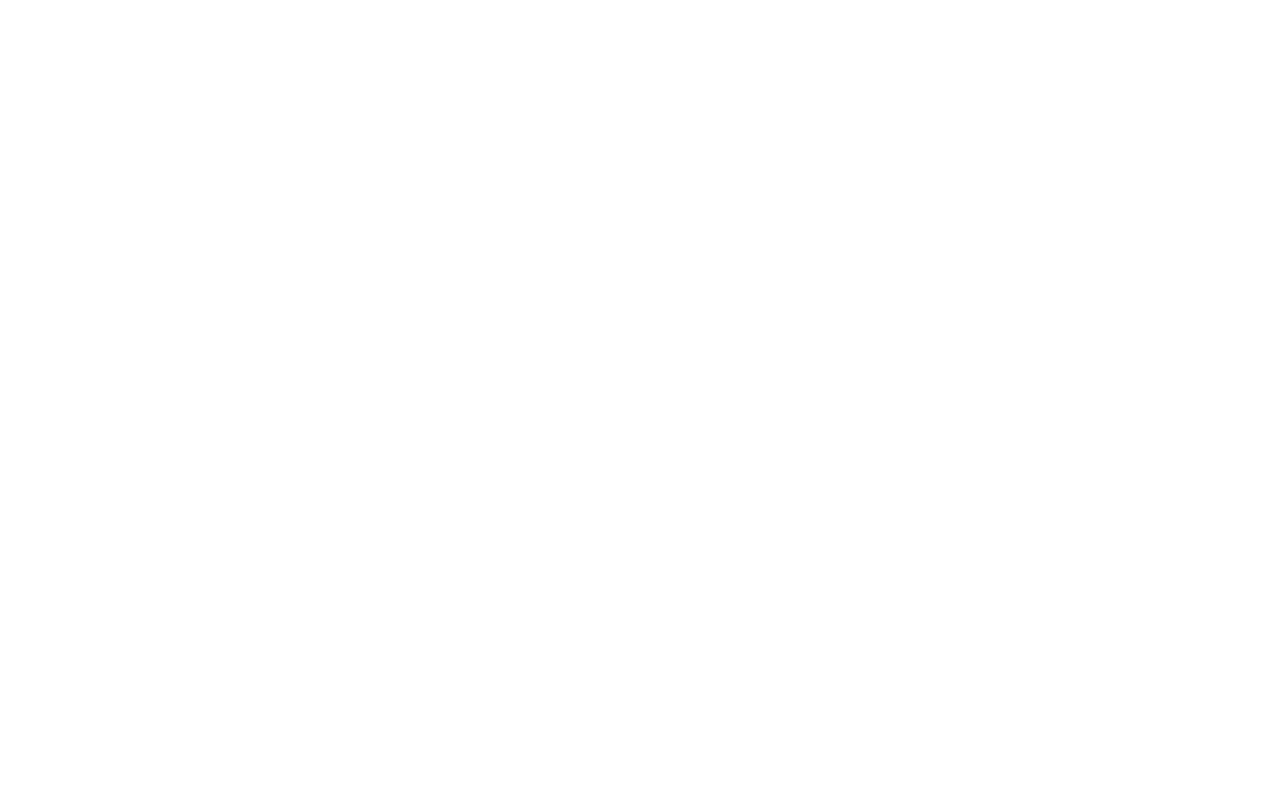
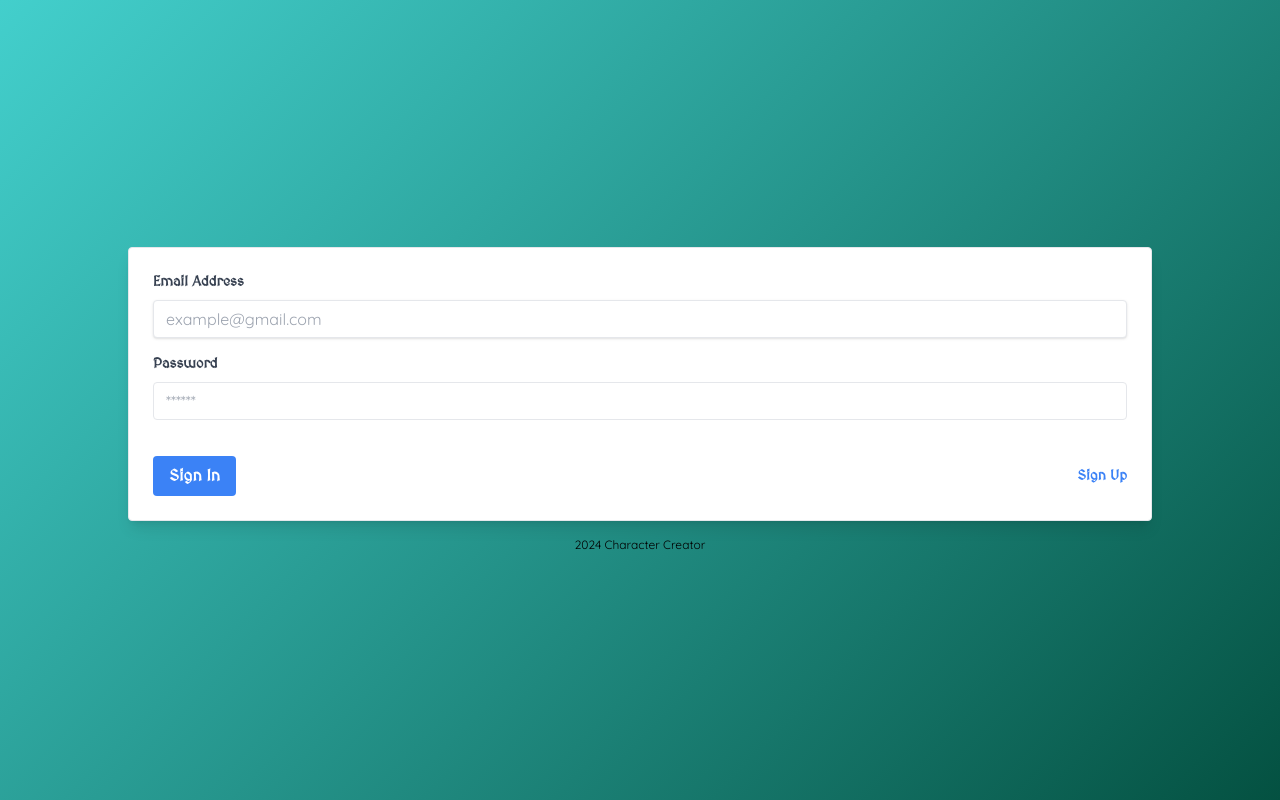
Before and after one commit to Fy50167/character-creator, a React (Vite) app in the folder client/: page /login in a window 1280 px wide. Built offline with nearby package versions, Linux system fonts and the light colour scheme.

Commit message:
login page

```diff
--- a/client/src/App.jsx
+++ b/client/src/App.jsx
@@ -1,3 +1,4 @@
+import { Outlet } from 'react-router-dom';
 import { useState } from 'react';
 
 function App() {
@@ -5,7 +6,7 @@ function App() {
 
     return (
         <>
-            <div>Hello</div>
+            <Outlet />
         </>
     );
 }
--- /dev/null
+++ b/client/src/components/Navigation.jsx
@@ -0,0 +1,20 @@
+import { NavLink } from 'react-router-dom';
+
+export default function Navigation() {
+    return (
+        <>
+            <NavLink id='about' to='/' className='gold nav-link'>
+                About
+            </NavLink>
+            <NavLink id='work' to='/projects' className='gold nav-link'>
+                Work
+            </NavLink>
+            <NavLink id='resume' to='/resume' className='gold nav-link'>
+                Resumé
+            </NavLink>
+            <NavLink id='contact' to='/contact' className='gold nav-link'>
+                Contact
+            </NavLink>
+        </>
+    );
+}
--- a/client/src/index.css
+++ b/client/src/index.css
@@ -12,6 +12,18 @@
     -moz-osx-font-smoothing: grayscale;
 }
 
+body,
+#root {
+    width: 100vw;
+    height: 100vh;
+    background: rgb(0, 78, 62);
+    background: linear-gradient(
+        315deg,
+        rgba(0, 78, 62, 0.8729866946778712) 0%,
+        rgba(67, 207, 204, 1) 100%
+    );
+}
+
 .stylized {
     font-family: 'MedievalSharp';
 }
--- a/client/src/pages/Login.jsx
+++ b/client/src/pages/Login.jsx
@@ -1,3 +1,93 @@
-export default function Login() {
-    return <></>;
-}
+import { useState } from 'react';
+import { Link } from 'react-router-dom';
+
+const Login = (props) => {
+    const [formState, setFormState] = useState({ email: '', password: '' });
+
+    const handleChange = (event) => {
+        const { name, value } = event.target;
+
+        setFormState({
+            ...formState,
+            [name]: value,
+        });
+    };
+
+    // submit form
+    const handleFormSubmit = async (event) => {
+        event.preventDefault();
+        console.log(formState);
+        try {
+        } catch (e) {
+            console.error(e);
+        }
+
+        setFormState({
+            email: '',
+            password: '',
+        });
+    };
+
+    return (
+        <div className='w-full h-full flex flex-col justify-center items-center'>
+            <form
+                onSubmit={handleFormSubmit}
+                className='w-4/5 border bg-white shadow-lg rounded p-6'
+            >
+                <div className='mb-4'>
+                    <label
+                        className='block stylized text-gray-700 text-sm font-bold mb-2'
+                        htmlFor='email-address'
+                    >
+                        Email Address
+                    </label>
+                    <input
+                        onChange={handleChange}
+                        className='bg-white shadow appearance-none border rounded w-full py-2 px-3 text-gray-700 leading-tight focus:outline-none focus:shadow-outline'
+                        id='email-address'
+                        name='email'
+                        type='text'
+                        defaultValue={formState.email}
+                        placeholder='example@gmail.com'
+                    />
+                </div>
+                <div className='mb-6'>
+                    <label
+                        className='block stylized text-gray-700 text-sm font-bold mb-2'
+                        htmlFor='password'
+                    >
+                        Password
+                    </label>
+                    <input
+                        onChange={handleChange}
+                        className='bg-white appearance-none border rounded w-full py-2 px-3 text-gray-700 mb-3 leading-tight focus:outline-none focus:shadow-outline'
+                        id='password'
+                        name='password'
+                        type='password'
+                        defaultValue={formState.password}
+                        placeholder='******'
+                    />
+                </div>
+                <div className='flex items-center justify-between'>
+                    <button
+                        className='bg-blue-500 stylized hover:bg-blue-700 text-white font-bold py-2 px-4 rounded focus:outline-none focus:shadow-outline'
+                        type='submit'
+                    >
+                        Sign In
+                    </button>
+                    <Link
+                        to='/signup'
+                        className='inline-block stylized align-baseline font-bold text-sm text-blue-500 hover:text-blue-800'
+                    >
+                        Sign Up
+                    </Link>
+                </div>
+            </form>
+            <p className='text-center text-black text-xs mt-4'>
+                2024 Character Creator
+            </p>
+        </div>
+    );
+};
+
+export default Login;
```
